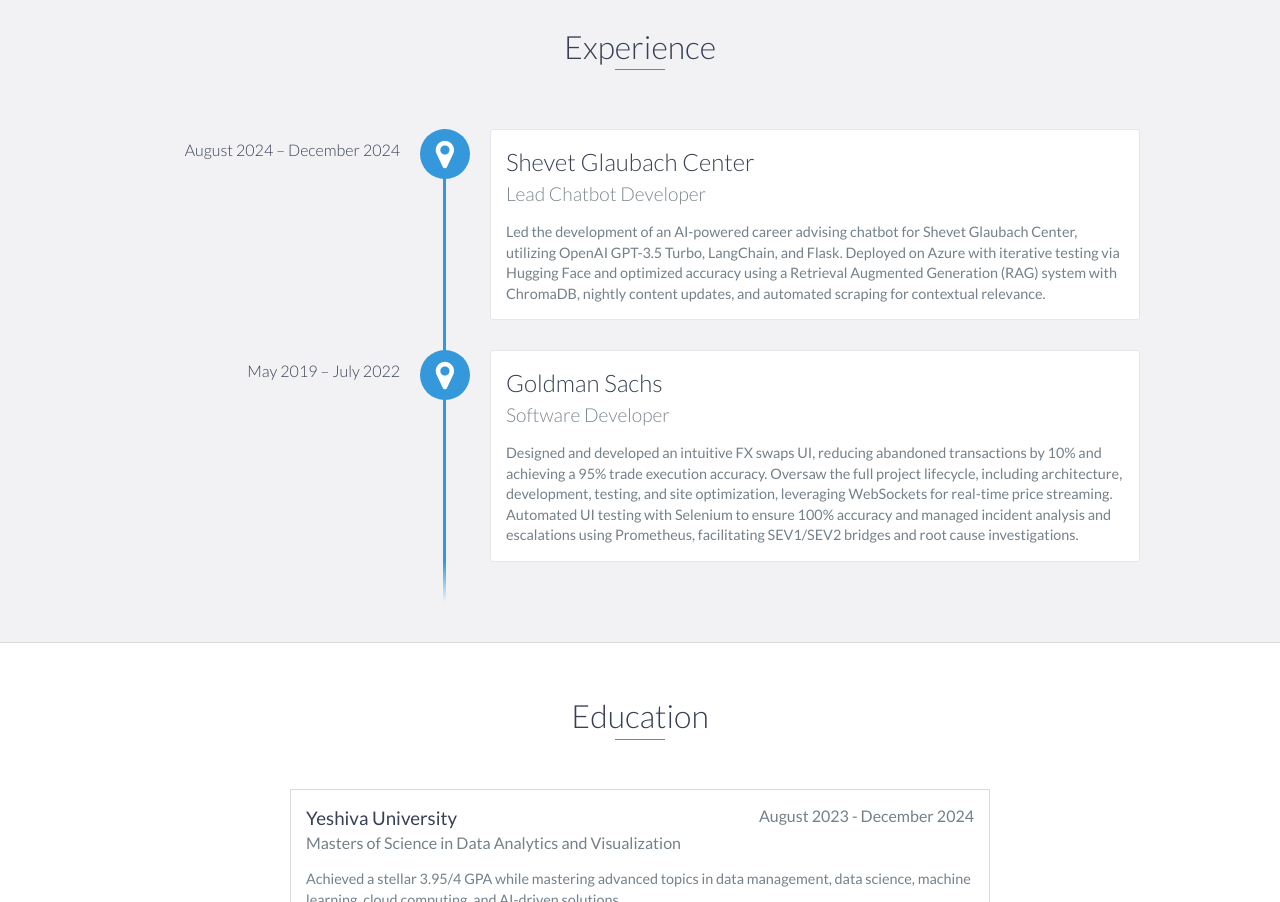
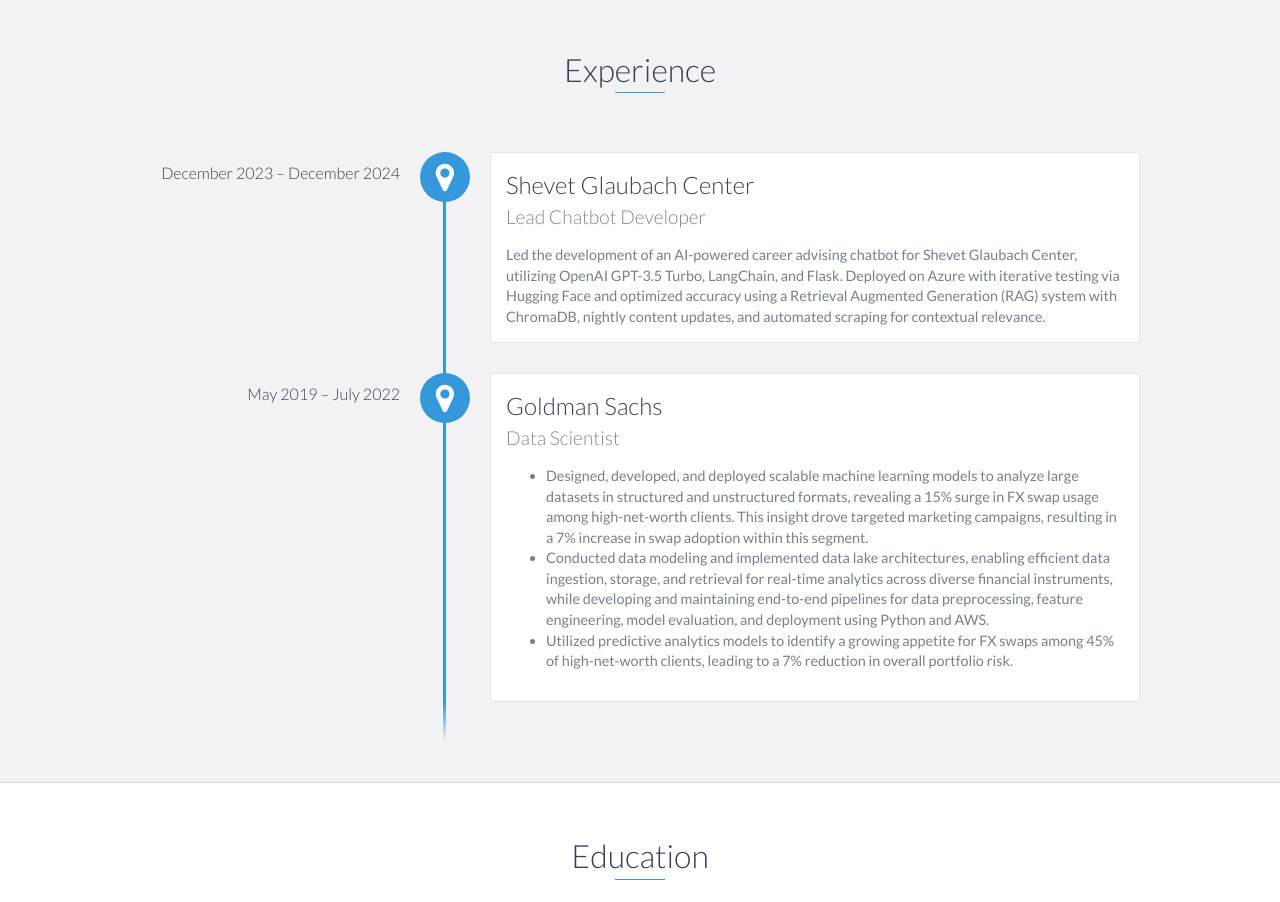
Before and after one commit to anagh3395/github-portfolio, a website: page index.html in a window 1280 px wide. Shown: the part 1160-2062 px from the top of the page. Drawn offline with nearby package versions, Linux system fonts and the light colour scheme.

Commit message:
Adding resume link

```diff
--- a/index.html
+++ b/index.html
@@ -50,7 +50,7 @@
         <div id="lead-content">
             <h1>Anagh Sharma</h1>
             <h2>Data Analyst | Data Engineer | Data Scientist | Generative AI Enthusiast | Software Developer | Turning Data into Insights and Innovation</h2>
-            <a href="#" class="btn-rounded-white">Download Resume</a>
+            <a href="https://resumeanagh.s3.us-east-1.amazonaws.com/Anagh_Sharma_Resume.pdf" class="btn-rounded-white">Resume</a>
         </div>
         <!-- End #lead-content -->
 
@@ -73,7 +73,7 @@
                 </div>
                 <div class="col-md-8">
                     <p>
-                        I am a results-driven Data and AI professional with a strong foundation in Software Development, Data Science, and Generative AI. With over three years of experience at Goldman Sachs as a Software Developer, I have honed my skills in designing intuitive user interfaces, developing robust automation solutions, and analyzing critical incidents. Currently pursuing a Master's in Information Science at Yeshiva University with a stellar 3.95/4 GPA, I am deeply passionate about leveraging technology to solve complex problems. My expertise spans across machine learning, cloud platforms like AWS and Azure, and frameworks such as LangChain and PyTorch. With certifications in Machine Learning and Generative AI, I am dedicated to transforming data into actionable insights and building scalable, innovative solutions.
+                        I am a results-driven Data and AI professional with a strong foundation in Software Development, Data Science, and Generative AI. With over three years of experience at Goldman Sachs as a Data Scientist, I have honed my skills in designing and deploying machine learning models, developing robust data-driven automation solutions, and analyzing complex datasets to drive actionable insights and solve critical business challenges. Currently pursuing a Master's in Data Analytucs and Visualization at Yeshiva University with a stellar 3.93/4 GPA, I am deeply passionate about leveraging technology to solve complex problems. My expertise spans across machine learning, cloud platforms like AWS and Azure, and frameworks such as LangChain and PyTorch. With certifications in Machine Learning and Generative AI, I am dedicated to transforming data into actionable insights and building scalable, innovative solutions.
                     </p>
                 </div>
             </div>
@@ -84,7 +84,7 @@
     <div id="experience" class="background-alt">
         <h2 class="heading">Experience</h2>
         <div id="experience-timeline">
-            <div data-date="August 2024 – December 2024">
+            <div data-date="December 2023 – December 2024">
                 <h3>Shevet Glaubach Center</h3>
                 <h4>Lead Chatbot Developer</h4>
                 <p>
@@ -94,10 +94,18 @@
 
             <div data-date="May 2019 – July 2022">
                 <h3>Goldman Sachs</h3>
-                <h4>Software Developer</h4>
-                <p>
-                    Designed and developed an intuitive FX swaps UI, reducing abandoned transactions by 10% and achieving a 95% trade execution accuracy. Oversaw the full project lifecycle, including architecture, development, testing, and site optimization, leveraging WebSockets for real-time price streaming. Automated UI testing with Selenium to ensure 100% accuracy and managed incident analysis and escalations using Prometheus, facilitating SEV1/SEV2 bridges and root cause investigations.
-                </p>
+                <h4>Data Scientist</h4>
+                <ul style="font-size: 0.9em; color:#74808a;">
+                    <li>
+                        Designed, developed, and deployed scalable machine learning models to analyze large datasets in structured and unstructured formats, revealing a 15% surge in FX swap usage among high-net-worth clients. This insight drove targeted marketing campaigns, resulting in a 7% increase in swap adoption within this segment.
+                    </li>
+                    <li>
+                        Conducted data modeling and implemented data lake architectures, enabling efficient data ingestion, storage, and retrieval for real-time analytics across diverse financial instruments, while developing and maintaining end-to-end pipelines for data preprocessing, feature engineering, model evaluation, and deployment using Python and AWS.
+                    </li>
+                    <li>
+                        Utilized predictive analytics models to identify a growing appetite for FX swaps among 45% of high-net-worth clients, leading to a 7% reduction in overall portfolio risk.
+                    </li>
+                </ul>
             </div>
         </div>
     </div>
```
